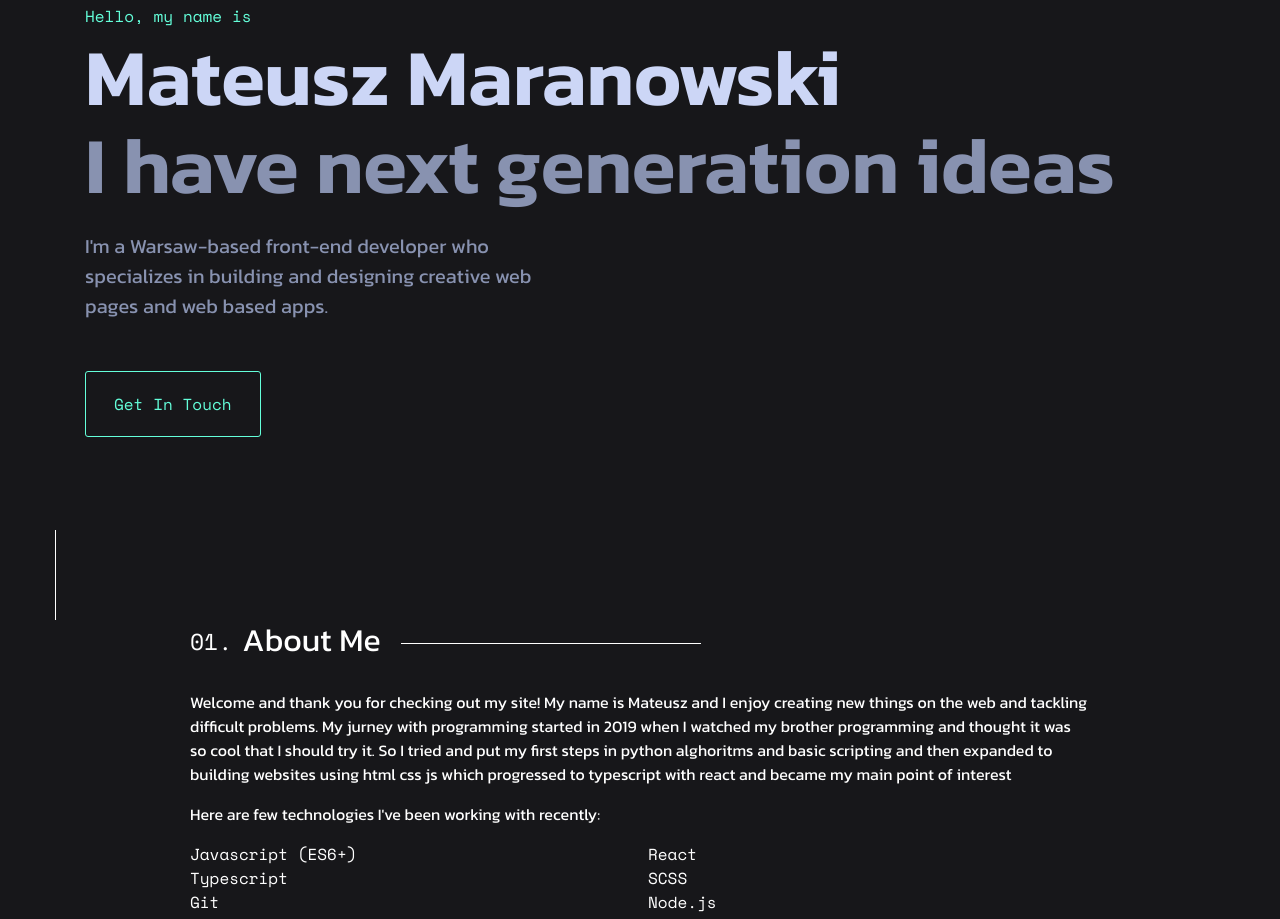
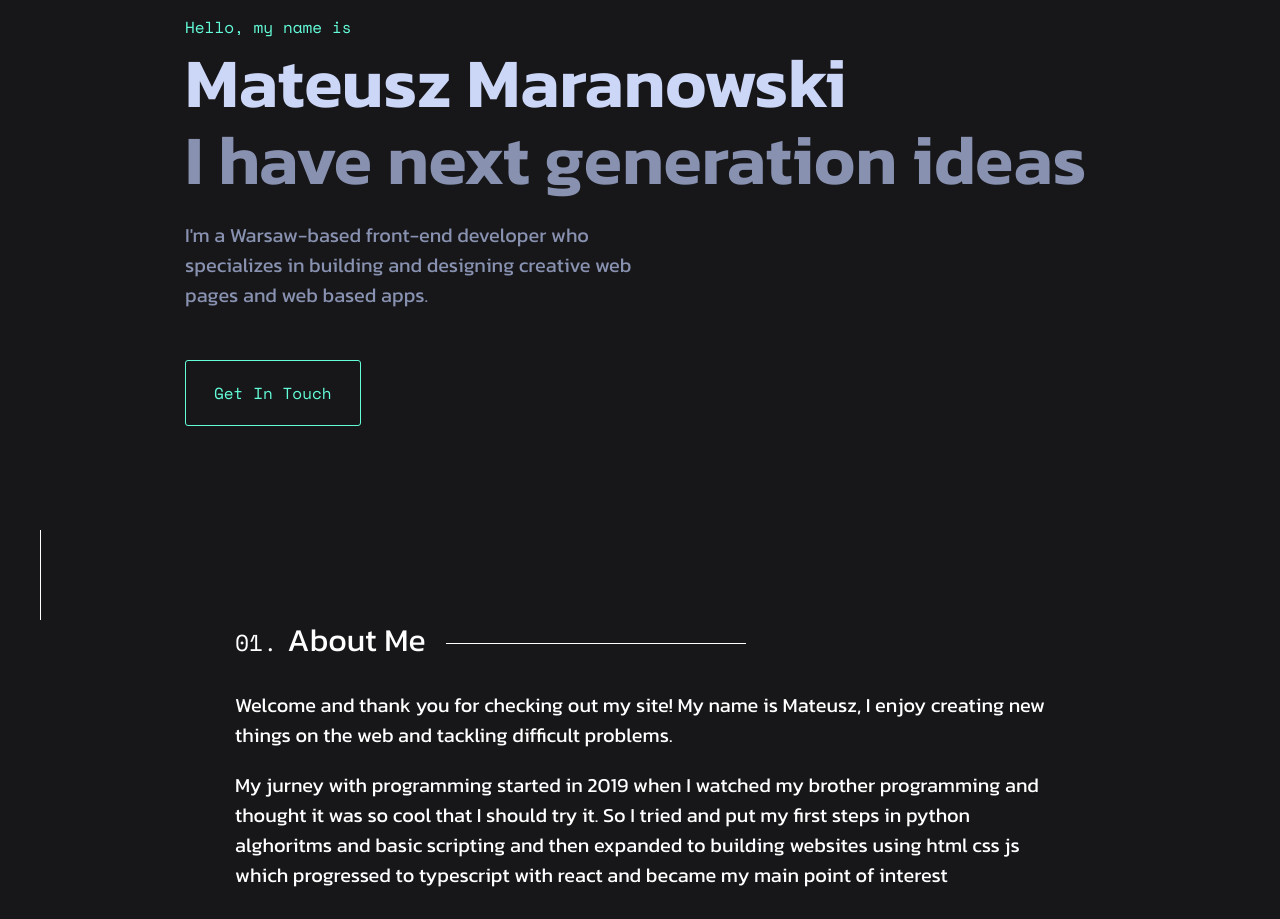
Before and after one commit to Loliburta/portfolio-v2, a React (Create React App) app: page / in a window 1280 px wide. Shown: the part 180-1099 px from the top of the page. Built offline with nearby package versions, Linux system fonts and the light colour scheme.

Commit message:
mobile friendly for aboutme and hero

```diff
--- a/src/components/_App.scss
+++ b/src/components/_App.scss
@@ -1,6 +1,6 @@
 ul {
   padding: 0;
-  margin: 0;
+  margin: 20px;
   list-style: none;
   list-style-type: none;
 }
--- a/src/components/aboutMe/AboutMe.tsx
+++ b/src/components/aboutMe/AboutMe.tsx
@@ -3,13 +3,16 @@ export const AboutMe = () => {
     <div className="aboutMe">
       <div className="aboutMe__heading"> About Me</div>
       <div className="aboutMe__description">
-        Welcome and thank you for checking out my site! My name is Mateusz and I
-        enjoy creating new things on the web and tackling difficult problems. My
-        jurney with programming started in 2019 when I watched my brother
-        programming and thought it was so cool that I should try it. So I tried
-        and put my first steps in python alghoritms and basic scripting and then
-        expanded to building websites using html css js which progressed to
-        typescript with react and became my main point of interest
+        Welcome and thank you for checking out my site! My name is Mateusz, I
+        enjoy creating new things on the web and tackling difficult problems.
+        <p>
+          My jurney with programming started in 2019 when I watched my brother
+          programming and thought it was so cool that I should try it. So I
+          tried and put my first steps in python alghoritms and basic scripting
+          and then expanded to building websites using html css js which
+          progressed to typescript with react and became my main point of
+          interest
+        </p>
         <p>Here are few technologies I've been working with recently:</p>
       </div>
       <ul className="aboutMe__skillsUl">
--- a/src/components/aboutMe/_AboutMe.scss
+++ b/src/components/aboutMe/_AboutMe.scss
@@ -3,6 +3,7 @@
   max-width: 900px;
   margin: 0 auto;
   flex-direction: column;
+  padding: 0 45px;
   &__heading {
     display: flex;
     min-width: 200px;
@@ -14,7 +15,7 @@
     &:before {
       content: "01.";
       display: flex;
-      margin: 2px 10px 0px 0px;
+      margin: 3px 10px 0px 0px;
       font-family: "Space Mono", monospace;
       font-size: clamp(18px, 4vw, 23px);
     }
@@ -32,9 +33,23 @@
   &__description {
     display: flex;
     flex-direction: column;
+    font-size: 20px;
   }
   &__skillsUl {
+    align-items: center;
     columns: 2;
     font-family: "Space Mono", monospace;
+    font-size: 15px;
+    list-style-type: "› ";
   }
 }
+@media (max-width: 1080px) {
+  .aboutMe {
+    padding: 0px 90px;
+  }
+}
+@media (max-width: 768px) {
+  .aboutMe {
+    padding: 0px 45px;
+  }
+}
--- a/src/components/hero/_Hero.scss
+++ b/src/components/hero/_Hero.scss
@@ -1,6 +1,6 @@
 .hero {
   display: flex;
-  max-width: 1200px;
+  max-width: 1000px;
   margin: 0 auto;
   height: 100vh;
   justify-content: center;
@@ -18,14 +18,14 @@
   }
   &__name {
     display: flex;
-    font-size: clamp(30px, 6.7vw, 80px);
+    font-size: clamp(30px, 6.7vw, 70px);
     color: rgb(204, 214, 246);
     font-weight: 600;
     line-height: 110%;
   }
   &__catchphrase {
     display: flex;
-    font-size: clamp(30px, 6.7vw, 80px);
+    font-size: clamp(30px, 6.7vw, 70px);
     color: rgb(136, 146, 176);
     align-items: flex-start;
     font-weight: 600;
@@ -51,3 +51,13 @@
     color: rgb(100, 255, 218);
   }
 }
+@media (max-width: 1080px) {
+  .hero {
+    padding: 0px 90px;
+  }
+}
+@media (max-width: 768px) {
+  .hero {
+    padding: 0px 45px;
+  }
+}
--- a/src/components/socials/_Socials.scss
+++ b/src/components/socials/_Socials.scss
@@ -1,7 +1,7 @@
 .socials {
   display: flex;
   position: fixed;
-  left: 55px;
+  left: 40px;
   bottom: 0px;
   flex-direction: column;
   z-index: 10;
@@ -24,3 +24,13 @@
     background-color: white;
   }
 }
+@media (max-width: 1080px) {
+  .socials {
+    left: 20px;
+  }
+}
+@media (max-width: 768px) {
+  .socials {
+    display: none;
+  }
+}
--- a/src/index.css
+++ b/src/index.css
@@ -1,8 +1,9 @@
+@charset "UTF-8";
 @import url("https://fonts.googleapis.com/css2?family=Space+Mono&display=swap");
 @import url("https://fonts.googleapis.com/css2?family=Kanit:wght@400;600&display=swap");
 ul {
   padding: 0;
-  margin: 0;
+  margin: 20px;
   list-style: none;
   list-style-type: none;
 }
@@ -146,7 +147,7 @@ a {
   display: -ms-flexbox;
   display: flex;
   position: fixed;
-  left: 55px;
+  left: 40px;
   bottom: 0px;
   -webkit-box-orient: vertical;
   -webkit-box-direction: normal;
@@ -183,11 +184,23 @@ a {
   background-color: white;
 }
 
+@media (max-width: 1080px) {
+  .socials {
+    left: 20px;
+  }
+}
+
+@media (max-width: 768px) {
+  .socials {
+    display: none;
+  }
+}
+
 .hero {
   display: -webkit-box;
   display: -ms-flexbox;
   display: flex;
-  max-width: 1200px;
+  max-width: 1000px;
   margin: 0 auto;
   height: 100vh;
   -webkit-box-pack: center;
@@ -218,7 +231,7 @@ a {
   display: -webkit-box;
   display: -ms-flexbox;
   display: flex;
-  font-size: clamp(30px, 6.7vw, 80px);
+  font-size: clamp(30px, 6.7vw, 70px);
   color: #ccd6f6;
   font-weight: 600;
   line-height: 110%;
@@ -228,7 +241,7 @@ a {
   display: -webkit-box;
   display: -ms-flexbox;
   display: flex;
-  font-size: clamp(30px, 6.7vw, 80px);
+  font-size: clamp(30px, 6.7vw, 70px);
   color: #8892b0;
   -webkit-box-align: start;
       -ms-flex-align: start;
@@ -264,6 +277,18 @@ a {
   color: #64ffda;
 }
 
+@media (max-width: 1080px) {
+  .hero {
+    padding: 0px 90px;
+  }
+}
+
+@media (max-width: 768px) {
+  .hero {
+    padding: 0px 45px;
+  }
+}
+
 .aboutMe {
   display: -webkit-box;
   display: -ms-flexbox;
@@ -274,6 +299,7 @@ a {
   -webkit-box-direction: normal;
       -ms-flex-direction: column;
           flex-direction: column;
+  padding: 0 45px;
 }
 
 .aboutMe__heading {
@@ -295,7 +321,7 @@ a {
   display: -webkit-box;
   display: -ms-flexbox;
   display: flex;
-  margin: 2px 10px 0px 0px;
+  margin: 3px 10px 0px 0px;
   font-family: "Space Mono", monospace;
   font-size: clamp(18px, 4vw, 23px);
 }
@@ -319,12 +345,30 @@ a {
   -webkit-box-direction: normal;
       -ms-flex-direction: column;
           flex-direction: column;
+  font-size: 20px;
 }
 
 .aboutMe__skillsUl {
+  -webkit-box-align: center;
+      -ms-flex-align: center;
+          align-items: center;
   -webkit-columns: 2;
           columns: 2;
   font-family: "Space Mono", monospace;
+  font-size: 15px;
+  list-style-type: "› ";
+}
+
+@media (max-width: 1080px) {
+  .aboutMe {
+    padding: 0px 90px;
+  }
+}
+
+@media (max-width: 768px) {
+  .aboutMe {
+    padding: 0px 45px;
+  }
 }
 
 .projects {
```
Also changed, not shown: 1 other file (tests, documents, lock files or other folders).
